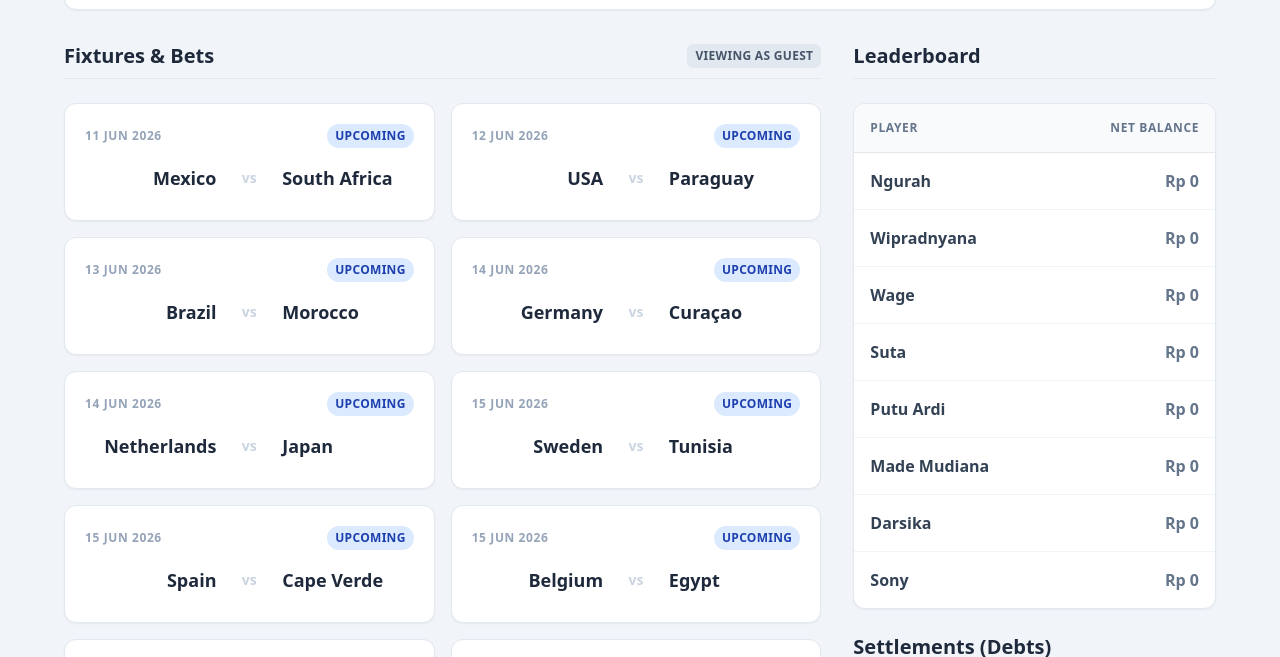
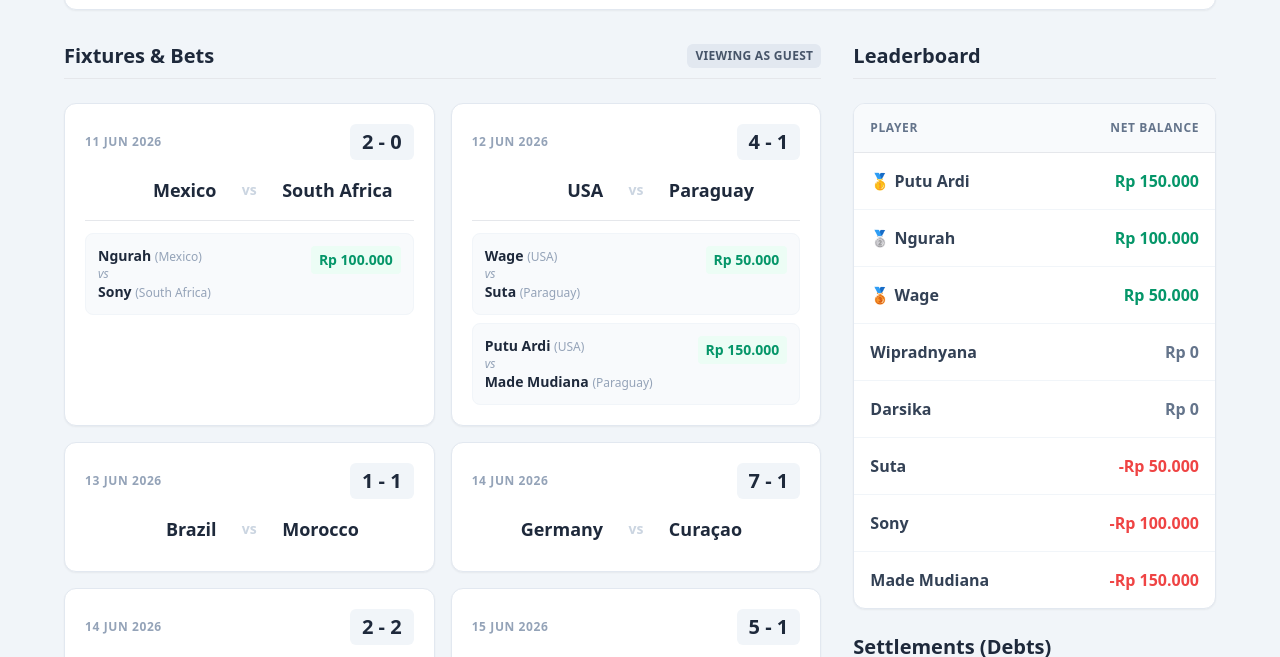
Before and after one commit to balivacationreal/wc2026-bet-tracker, a plain HTML site: page index.html in a window 1280 px wide. Shown: the part 136-793 px from the top of the page. Drawn offline with nearby package versions, Linux system fonts and the light colour scheme.

Commit message:
Update match data and local storage handling

```diff
--- a/index.html
+++ b/index.html
@@ -11,7 +11,7 @@
     <div class="max-w-6xl mx-auto">
         <div class="flex flex-col md:flex-row justify-between items-center mb-8 bg-white p-6 rounded-xl shadow-sm border border-slate-200">
             <div class="flex items-center gap-4">
-                <img src="https://upload.wikimedia.org/wikipedia/commons/c/c8/2026_FIFA_World_Cup_logo.svg" alt="WC 2026 Logo" class="h-16 w-auto object-contain">
+                <img src="https://upload.wikimedia.org/wikipedia/commons/thumb/c/c8/2026_FIFA_World_Cup_logo.svg/200px-2026_FIFA_World_Cup_logo.svg.png" alt="WC 2026 Logo" class="h-16 w-auto object-contain" referrerpolicy="no-referrer">
                 <div>
                     <h1 class="text-3xl font-extrabold text-slate-900 tracking-tight">Bet Tracker</h1>
                     <p class="text-slate-500 mt-1">Manage 1-on-1 bets in IDR with Handicaps</p>
@@ -167,14 +167,22 @@
 
         const participants = ["Ngurah", "Wipradnyana", "Wage", "Suta", "Putu Ardi", "Made Mudiana", "Darsika", "Sony"];
 
+        // Restored the accurate mock data to populate the Leaderboard
         const defaultMatches = [
-            { id: 1, home: "Mexico", away: "South Africa", homeScore: null, awayScore: null, status: "Upcoming", date: "11 Jun 2026", bets: []},
-            { id: 2, home: "USA", away: "Paraguay", homeScore: null, awayScore: null, status: "Upcoming", date: "12 Jun 2026", bets: []},
-            { id: 3, home: "Brazil", away: "Morocco", homeScore: null, awayScore: null, status: "Upcoming", date: "13 Jun 2026", bets: []},
-            { id: 4, home: "Germany", away: "Curaçao", homeScore: null, awayScore: null, status: "Upcoming", date: "14 Jun 2026", bets: []},
-            { id: 5, home: "Netherlands", away: "Japan", homeScore: null, awayScore: null, status: "Upcoming", date: "14 Jun 2026", bets: []},
-            { id: 6, home: "Sweden", away: "Tunisia", homeScore: null, awayScore: null, status: "Upcoming", date: "15 Jun 2026", bets: []},
-            { id: 7, home: "Spain", away: "Cape Verde", homeScore: null, awayScore: null, status: "Upcoming", date: "15 Jun 2026", bets: []},
+            { id: 1, home: "Mexico", away: "South Africa", homeScore: 2, awayScore: 0, status: "Finished", date: "11 Jun 2026", bets: [
+                { id: 101, p1: "Ngurah", p1Choice: "Mexico", p2: "Sony", p2Choice: "South Africa", amount: 100000, handicapTeam: "", handicapValue: 0 }
+            ]},
+            { id: 2, home: "USA", away: "Paraguay", homeScore: 4, awayScore: 1, status: "Finished", date: "12 Jun 2026", bets: [
+                { id: 102, p1: "Wage", p1Choice: "USA", p2: "Suta", p2Choice: "Paraguay", amount: 50000, handicapTeam: "", handicapValue: 0 },
+                { id: 103, p1: "Putu Ardi", p1Choice: "USA", p2: "Made Mudiana", p2Choice: "Paraguay", amount: 150000, handicapTeam: "", handicapValue: 0 }
+            ]},
+            { id: 3, home: "Brazil", away: "Morocco", homeScore: 1, awayScore: 1, status: "Finished", date: "13 Jun 2026", bets: []},
+            { id: 4, home: "Germany", away: "Curaçao", homeScore: 7, awayScore: 1, status: "Finished", date: "14 Jun 2026", bets: []},
+            { id: 5, home: "Netherlands", away: "Japan", homeScore: 2, awayScore: 2, status: "Finished", date: "14 Jun 2026", bets: []},
+            { id: 6, home: "Sweden", away: "Tunisia", homeScore: 5, awayScore: 1, status: "Finished", date: "15 Jun 2026", bets: []},
+            { id: 7, home: "Spain", away: "Cape Verde", homeScore: null, awayScore: null, status: "Upcoming", date: "15 Jun 2026", bets: [
+                { id: 104, p1: "Darsika", p1Choice: "Spain", p2: "Wipradnyana", p2Choice: "Cape Verde", amount: 200000, handicapTeam: "Cape Verde", handicapValue: 2.5 }
+            ]},
             { id: 8, home: "Belgium", away: "Egypt", homeScore: null, awayScore: null, status: "Upcoming", date: "15 Jun 2026", bets: []},
             { id: 9, home: "Saudi Arabia", away: "Uruguay", homeScore: null, awayScore: null, status: "Upcoming", date: "15 Jun 2026", bets: []},
             { id: 10, home: "Iran", away: "New Zealand", homeScore: null, awayScore: null, status: "Upcoming", date: "15 Jun 2026", bets: []},
@@ -187,17 +195,15 @@
 
         const formatIDR = (num) => new Intl.NumberFormat('id-ID', { style: 'currency', currency: 'IDR', maximumFractionDigits: 0 }).format(num);
 
-        // App Initialization with Error Handling (Self-Healing)
         function init() {
             const storedAdmin = sessionStorage.getItem('wc2026_admin');
             if (storedAdmin === 'true') isAdmin = true;
 
             try {
-                const stored = localStorage.getItem('wc2026_bets_stable');
+                // Changed the local storage key to force a clean slate from your previous corrupted version
+                const stored = localStorage.getItem('wc2026_bets_showcase');
                 if (stored) {
                     matches = JSON.parse(stored);
-
-                    // Verify the data structure is intact, otherwise force a reset
                     if (!Array.isArray(matches) || matches.length === 0 || !matches[0].hasOwnProperty('bets')) {
                         throw new Error("Corrupted or outdated data structure detected.");
                     }
@@ -215,12 +221,12 @@
         }
 
         function saveData() {
-            localStorage.setItem('wc2026_bets_stable', JSON.stringify(matches));
+            localStorage.setItem('wc2026_bets_showcase', JSON.stringify(matches));
         }
 
         function resetData() {
             if (!isAdmin) return;
-            if(confirm("Are you sure you want to reset all data? This will clear all bets and scores.")){
+            if(confirm("Are you sure you want to reset all data back to the demo showcase?")){
                 matches = JSON.parse(JSON.stringify(defaultMatches));
                 saveData();
                 renderApp();
```
